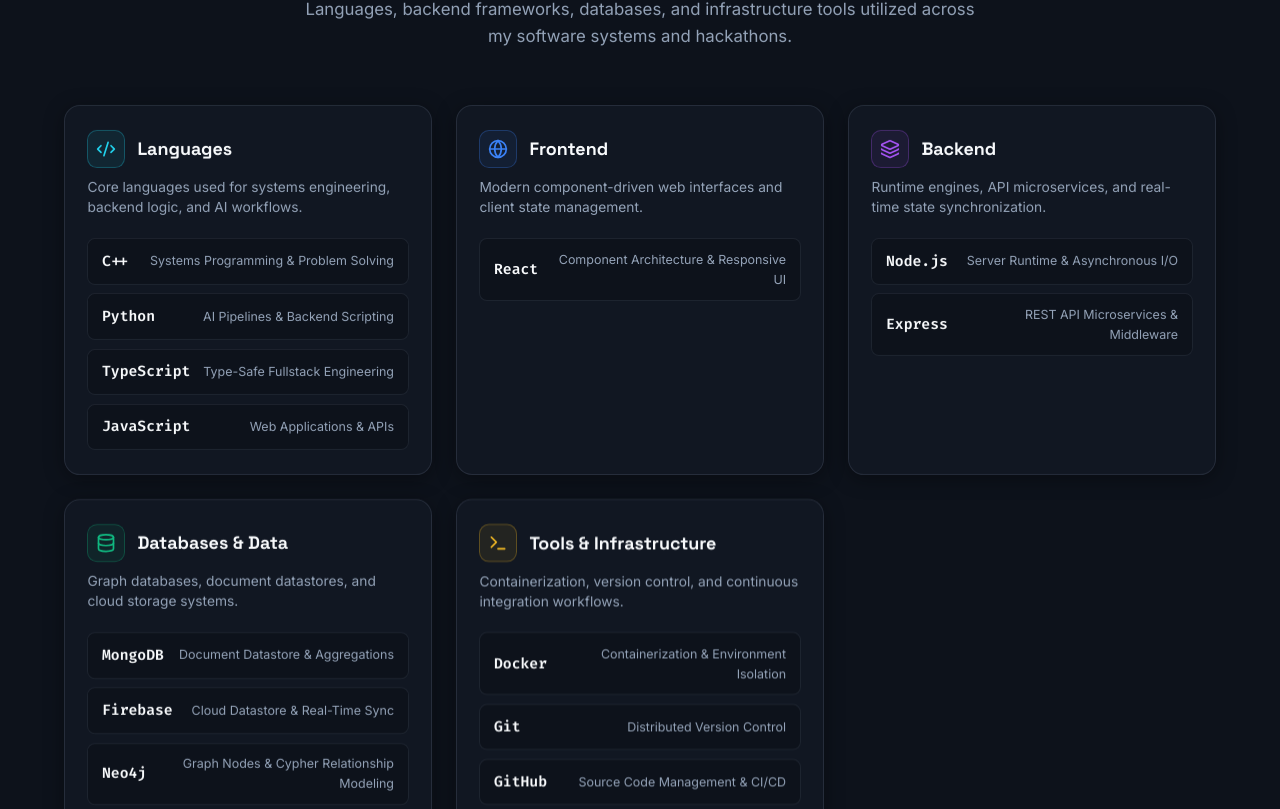
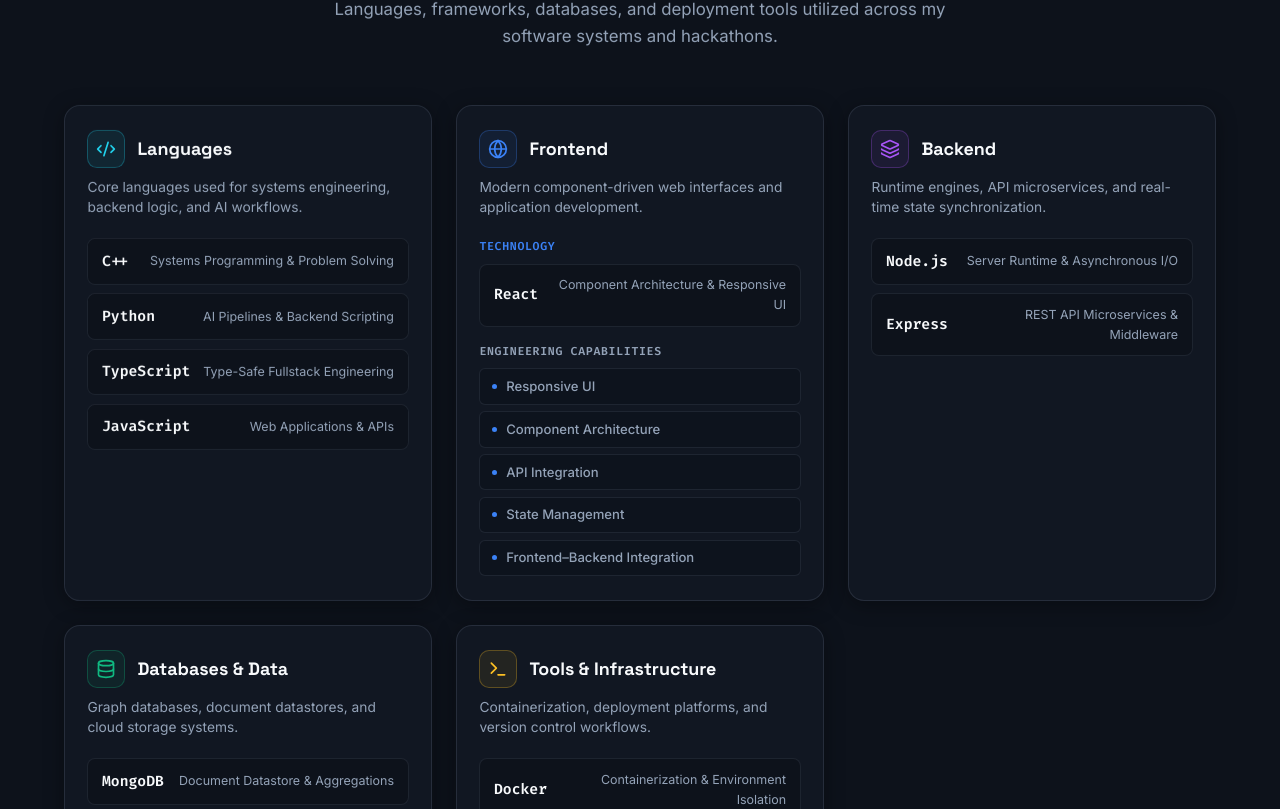
Before and after one commit to Divyanshgupta2580/Portfolio_Website, a React (Vite) app: page / in a window 1280 px wide. Shown: the part 2971-3780 px from the top of the page. Built offline with nearby package versions, Linux system fonts and the light colour scheme.

Commit message:
fix(journey): lock strict timeline sequence and update skills tooling

```diff
--- a/src/components/Journey.tsx
+++ b/src/components/Journey.tsx
@@ -1,12 +1,26 @@
 import React from "react";
 import { PORTFOLIO_DATA } from "../data/portfolioData";
+import type { JourneyItem } from "../data/portfolioData";
 import { ScrollReveal } from "./ScrollReveal";
 import { Trophy, Shield, Cpu, Bot, CheckCircle2, Calendar } from "lucide-react";
 
 export const Journey: React.FC = () => {
-  const getItemDetails = (idx: number) => {
-    switch (idx) {
-      case 0: // Qualcomm Hackathon / JanSetu
+  const getItemDetails = (item: JourneyItem) => {
+    const text = (item.title + " " + item.projectTitle).toLowerCase();
+
+    if (text.includes("hackhazards") || text.includes("benefit")) {
+      return {
+        icon: <Trophy size={18} color="var(--accent-purple)" />,
+        accentColor: "var(--accent-purple)",
+        glowShadow: "0 0 14px var(--accent-purple-glow)",
+        nodeBorder: "1px solid var(--accent-purple-border)",
+        badgeBg: "var(--accent-purple-subtle)",
+        badgeBorder: "1px solid var(--accent-purple-border)",
+        badgeColor: "var(--accent-purple)",
+      };
+    }
+
+    if (text.includes("qualcomm") || text.includes("jansetu")) {
       return {
         icon: <Cpu size={18} color="var(--accent-emerald)" />,
         accentColor: "var(--accent-emerald)",
@@ -16,7 +30,9 @@
         badgeBorder: "1px solid var(--accent-emerald-border)",
         badgeColor: "var(--accent-emerald)",
       };
-      case 1: // AB Talks / Tron
+    }
+
+    if (text.includes("ab talks") || text.includes("tron")) {
       return {
         icon: <Bot size={18} color="var(--accent-blue)" />,
         accentColor: "var(--accent-blue)",
@@ -26,7 +42,9 @@
         badgeBorder: "1px solid rgba(59, 130, 246, 0.30)",
         badgeColor: "var(--accent-blue)",
       };
-      case 2: // FAR AWAY Hackathon / RailGuard-AI
+    }
+
+    if (text.includes("far away") || text.includes("railguard")) {
       return {
         icon: <Shield size={18} color="var(--accent-cyan)" />,
         accentColor: "var(--accent-cyan)",
@@ -36,17 +54,8 @@
         badgeBorder: "1px solid var(--accent-cyan-border)",
         badgeColor: "var(--accent-cyan)",
       };
-      case 3: // HackHazards'26 / BenefitOS
-        return {
-          icon: <Trophy size={18} color="var(--accent-purple)" />,
-          accentColor: "var(--accent-purple)",
-          glowShadow: "0 0 14px var(--accent-purple-glow)",
-          nodeBorder: "1px solid var(--accent-purple-border)",
-          badgeBg: "var(--accent-purple-subtle)",
-          badgeBorder: "1px solid var(--accent-purple-border)",
-          badgeColor: "var(--accent-purple)",
-        };
-      default: // Build With Bharat 2.0 (Upcoming)
+    }
+
     return {
       icon: <Calendar size={18} color="var(--accent-amber)" />,
       accentColor: "var(--accent-amber)",
@@ -56,7 +65,6 @@
       badgeBorder: "1px solid var(--accent-amber-border)",
       badgeColor: "var(--accent-amber)",
     };
-    }
   };
 
   return (
@@ -122,16 +130,16 @@
               bottom: "40px",
               left: "21px",
               width: "2px",
-              background: "linear-gradient(180deg, var(--accent-emerald) 0%, var(--accent-blue) 25%, var(--accent-cyan) 50%, var(--accent-purple) 75%, var(--accent-amber) 100%)",
+              background: "linear-gradient(180deg, var(--accent-purple) 0%, var(--accent-emerald) 25%, var(--accent-blue) 50%, var(--accent-cyan) 75%, var(--accent-amber) 100%)",
               zIndex: 1,
             }}
             className="journey-vertical-line"
           />
 
-          {/* Timeline Items */}
+          {/* Timeline Items - Rendered in direct declared sequence without any sorting */}
           <div style={{ display: "flex", flexDirection: "column", gap: "3.25rem" }}>
             {PORTFOLIO_DATA.journey.map((item, idx) => {
-              const details = getItemDetails(idx);
+              const details = getItemDetails(item);
 
               return (
                 <ScrollReveal key={idx} direction="up" delay={idx * 70}>
--- a/src/components/Skills.tsx
+++ b/src/components/Skills.tsx
@@ -108,7 +108,7 @@
                 lineHeight: 1.6,
               }}
             >
-              Languages, backend frameworks, databases, and infrastructure tools utilized across my software systems and hackathons.
+              Languages, frameworks, databases, and deployment tools utilized across my software systems and hackathons.
             </p>
           </ScrollReveal>
         </div>
@@ -124,6 +124,8 @@
         >
           {PORTFOLIO_DATA.skills.map((category, idx) => {
             const theme = getCategoryAccent(category.title);
+            const hasCapabilities = category.capabilities && category.capabilities.length > 0;
+
             return (
               <ScrollReveal key={category.title} direction="up" delay={idx * 60}>
                 <div
@@ -193,7 +195,127 @@
                       {category.description}
                     </p>
 
-                    {/* Skill Items */}
+                    {/* If category has separate capabilities (like Frontend) */}
+                    {hasCapabilities ? (
+                      <div>
+                        {/* Subheader: Technology */}
+                        <div
+                          style={{
+                            fontSize: "0.72rem",
+                            fontFamily: "var(--font-mono)",
+                            color: theme.accent,
+                            fontWeight: 700,
+                            letterSpacing: "0.06em",
+                            textTransform: "uppercase",
+                            marginBottom: "0.45rem",
+                          }}
+                        >
+                          Technology
+                        </div>
+
+                        {/* Technology Cards */}
+                        <div style={{ display: "flex", flexDirection: "column", gap: "0.55rem", marginBottom: "1rem" }}>
+                          {category.skills.map((skill, sIdx) => (
+                            <div
+                              key={sIdx}
+                              className="individual-skill-card"
+                              style={{
+                                background: "var(--bg-secondary)",
+                                border: "1px solid var(--border-subtle)",
+                                borderRadius: "8px",
+                                padding: "0.65rem 0.85rem",
+                                display: "flex",
+                                alignItems: "center",
+                                justifyContent: "space-between",
+                                gap: "0.5rem",
+                                transition: "all 0.2s ease",
+                              }}
+                            >
+                              <span
+                                style={{
+                                  fontWeight: 700,
+                                  fontSize: "0.92rem",
+                                  color: "var(--text-primary)",
+                                  fontFamily: "var(--font-mono)",
+                                }}
+                              >
+                                {skill.name}
+                              </span>
+                              <span
+                                style={{
+                                  fontSize: "0.78rem",
+                                  color: "var(--text-secondary)",
+                                  fontFamily: "var(--font-main)",
+                                  textAlign: "right",
+                                }}
+                              >
+                                {skill.tag}
+                              </span>
+                            </div>
+                          ))}
+                        </div>
+
+                        {/* Subheader: Engineering Capabilities */}
+                        <div
+                          style={{
+                            fontSize: "0.72rem",
+                            fontFamily: "var(--font-mono)",
+                            color: "var(--text-secondary)",
+                            fontWeight: 700,
+                            letterSpacing: "0.06em",
+                            textTransform: "uppercase",
+                            marginBottom: "0.45rem",
+                          }}
+                        >
+                          Engineering Capabilities
+                        </div>
+
+                        {/* Capabilities List */}
+                        <div
+                          style={{
+                            display: "flex",
+                            flexDirection: "column",
+                            gap: "0.4rem",
+                          }}
+                        >
+                          {category.capabilities?.map((cap, cIdx) => (
+                            <div
+                              key={cIdx}
+                              style={{
+                                background: "rgba(13, 18, 27, 0.6)",
+                                border: "1px solid var(--border-subtle)",
+                                borderRadius: "6px",
+                                padding: "0.42rem 0.75rem",
+                                display: "flex",
+                                alignItems: "center",
+                                gap: "0.55rem",
+                              }}
+                            >
+                              <div
+                                style={{
+                                  width: "5px",
+                                  height: "5px",
+                                  borderRadius: "50%",
+                                  background: theme.accent,
+                                  flexShrink: 0,
+                                }}
+                              />
+                              <span
+                                style={{
+                                  fontSize: "0.82rem",
+                                  color: "var(--text-secondary)",
+                                  fontFamily: "var(--font-main)",
+                                  fontWeight: 500,
+                                }}
+                              >
+                                {cap}
+                              </span>
+                            </div>
+                          ))}
+                        </div>
+                      </div>
+                    ) : (
+                      /* Standard Category Skills List */
                       <div
                         style={{
                           display: "flex",
@@ -240,6 +362,7 @@
                           </div>
                         ))}
                       </div>
+                    )}
                   </div>
                 </div>
               </ScrollReveal>
--- a/src/data/portfolioData.ts
+++ b/src/data/portfolioData.ts
@@ -19,11 +19,18 @@
   featuredImage?: string;
 }
 
+export interface SkillItem {
+  name: string;
+  tag: string;
+  icon?: string;
+}
+
 export interface SkillCategory {
   title: string;
   description: string;
   iconName: string;
-  skills: { name: string; tag: string; icon?: string }[];
+  skills: SkillItem[];
+  capabilities?: string[];
 }
 
 export interface CapabilityItem {
@@ -125,28 +132,38 @@
 
   hackathons: [
     {
+      id: "hackhazards",
+      num: "01",
+      name: "HackHazards'26",
+      project: "BenefitOS",
+      focus: "Civic / AI Platform",
+      contribution: "Designed and developed the complete platform independently.",
+      badge: "Completed",
+      description: "AI-powered welfare scheme discovery platform using graph data structures and OCR document parsing."
+    },
+    {
       id: "qualcomm",
-      num: "01",
+      num: "02",
       name: "Qualcomm Hackathon",
       project: "JanSetu",
       focus: "AI / Edge Computing",
-      contribution: "Co-developed the complete backend with a teammate.",
+      contribution: "Me and my friend built the complete backend.",
       badge: "Completed",
       description: "AI-focused project exploring on-device edge computing and device-optimized AI workflows."
     },
     {
       id: "ab-talks",
-      num: "02",
+      num: "03",
       name: "AB Talks",
       project: "Tron",
       focus: "AI Agent Project",
-      contribution: "Majorly developed the project with a teammate, with UI development contributed by my teammate.",
+      contribution: "Majorly built by me; my friend worked on the UI.",
       badge: "Completed",
       description: "Autonomous AI agent project for automated topic discovery, scoring, and publishing."
     },
     {
       id: "far-away",
-      num: "03",
+      num: "04",
       name: "FAR AWAY Hackathon",
       project: "RailGuard-AI",
       focus: "Autonomous Rail Systems",
@@ -155,24 +172,14 @@
       description: "Autonomous rail infrastructure orchestration with sub-15ms WebSocket state sync and Gemini AI reasoning."
     },
     {
-      id: "hackhazards",
-      num: "04",
-      name: "HackHazards'26",
-      project: "BenefitOS",
-      focus: "Civic / AI Platform",
-      contribution: "Designed and developed the complete platform independently.",
-      badge: "Completed",
-      description: "AI-powered welfare scheme discovery platform using graph data structures and OCR document parsing."
-    },
-    {
       id: "build-with-bharat",
       num: "05",
       name: "Build With Bharat 2.0",
-      focus: "National Engineering Challenge",
-      contribution: "Upcoming participation in national engineering challenge.",
+      focus: "Upcoming Engineering Hackathon",
+      contribution: "Upcoming / Event has not taken place yet.",
       badge: "Upcoming",
       isUpcoming: true,
-      description: "National engineering hackathon exploring high-impact developer and public tech solutions."
+      description: "Upcoming national hackathon — details will be added upon participation."
     }
   ],
 
@@ -189,7 +196,8 @@
     "Neo4j",
     "Git / GitHub",
     "Docker",
-    "Vercel"
+    "Vercel",
+    "Render"
   ],
 
   learning: {
@@ -318,10 +326,17 @@
     },
     {
       title: "Frontend",
-      description: "Modern component-driven web interfaces and client state management.",
+      description: "Modern component-driven web interfaces and application development.",
       iconName: "Globe",
       skills: [
         { name: "React", tag: "Component Architecture & Responsive UI" },
+      ],
+      capabilities: [
+        "Responsive UI",
+        "Component Architecture",
+        "API Integration",
+        "State Management",
+        "Frontend–Backend Integration"
       ],
     },
     {
@@ -345,12 +360,14 @@
     },
     {
       title: "Tools & Infrastructure",
-      description: "Containerization, version control, and continuous integration workflows.",
+      description: "Containerization, deployment platforms, and version control workflows.",
       iconName: "Terminal",
       skills: [
         { name: "Docker", tag: "Containerization & Environment Isolation" },
         { name: "Git", tag: "Distributed Version Control" },
-        { name: "GitHub", tag: "Source Code Management & CI/CD" },
+        { name: "GitHub", tag: "Source Code Management & Collaboration" },
+        { name: "Vercel", tag: "Frontend Deployment & Hosting" },
+        { name: "Render", tag: "Backend Deployment & Hosting" },
       ],
     },
   ] as SkillCategory[],
@@ -393,7 +410,7 @@
       badge: "Hackathon Project",
       status: "Hackathon Project",
       category: "Software / AI",
-      contribution: "Co-developed the complete backend with a teammate.",
+      contribution: "Me and my friend built the complete backend.",
       shortDescription: "A civic complaint reporting and escalation platform built during the Qualcomm Hackathon, featuring automated officer assignment and 48-hour resolution SLA tracking.",
       problemStatement: "Public grievances and infrastructure faults frequently languish without administrative accountability due to lack of transparent escalation mechanisms.",
       fullDescription: "JanSetu is a civic issue reporting and escalation platform developed during the Qualcomm Hackathon. The platform enables citizens to submit local infrastructure reports, assigns incidents to designated local officers, and enforces a 48-hour resolution SLA with automated hierarchical escalation to ensure administrative accountability.",
@@ -423,7 +440,7 @@
       badge: "Hackathon Project",
       status: "Hackathon Project",
       category: "Software / AI",
-      contribution: "Majorly developed the project with a teammate, with UI development contributed by my teammate.",
+      contribution: "Majorly built by me; my friend worked on the UI.",
       shortDescription: "An autonomous AI agent engineered for AB Talks that discovers topics, evaluates candidates, makes editorial decisions, verifies sources, and maintains persistent memory.",
       problemStatement: "Automated content workflows often suffer from hallucinations, source drift, and duplicate outputs without rigorous verification and memory safeguards.",
       fullDescription: "Tron is an autonomous AI agent engineered for AB Talks for intelligent content discovery, editorial scoring, and end-to-end publishing. It features multi-model LLM generation (Gemini with Groq fallback), citation verification against primary sources and arXiv, schema-validated output structuring, and fail-closed duplicate detection via persistent SQLite memory.",
@@ -529,16 +546,32 @@
   journey: [
     {
       year: "2026",
+      title: "HACKHAZARDS'26",
+      organization: "HackHazards'26 Hackathon",
+      projectTitle: "BenefitOS",
+      projectSubtitle: "AI Citizen Welfare Discovery Platform",
+      contribution: "Designed and developed the complete platform independently.",
+      type: "Hackathon",
+      badge: "Completed",
+      description: "Designed and built an AI-powered platform to streamline citizen welfare scheme discovery, document verification, and eligibility assessment using graph databases and OCR.",
+      highlights: [
+        "Designed and developed the complete platform independently",
+        "Mapped government scheme prerequisites as Neo4j graph nodes and relationships",
+        "Integrated OCR document parsing with RAG query verification pipelines"
+      ]
+    },
+    {
+      year: "2026",
       title: "QUALCOMM HACKATHON",
       organization: "Qualcomm Snapdragon Multiverse",
       projectTitle: "JanSetu",
       projectSubtitle: "Civic Issue Reporting & Escalation Platform",
-      contribution: "Co-developed the complete backend with a teammate.",
+      contribution: "Me and my friend built the complete backend.",
       type: "Hackathon",
       badge: "Completed",
       description: "Participated in the Qualcomm Snapdragon Multiverse Hackathon, developing an automated civic issue reporting, tracking, and hierarchical escalation platform.",
       highlights: [
-        "Co-developed the complete backend with a teammate",
+        "Me and my friend built the complete backend",
         "Developed automated local officer assignment logic",
         "Engineered 48-hour SLA timer and hierarchical escalation workflows"
       ]
@@ -549,12 +582,12 @@
       organization: "AB Talks Hackathon",
       projectTitle: "Tron",
       projectSubtitle: "Autonomous AI Agent",
-      contribution: "Majorly developed the project with a teammate, with UI development contributed by my teammate.",
+      contribution: "Majorly built by me; my friend worked on the UI.",
       type: "Engineering",
       badge: "Completed",
       description: "An autonomous AI agent engineered for intelligent topic discovery, candidate scoring, citation validation, and automated publishing.",
       highlights: [
-        "Majorly developed the project with a teammate (UI by teammate)",
+        "Majorly built by me; my friend worked on the UI",
         "Engineered autonomous topic evaluation and multi-model LLM generation",
         "Built persistent SQLite deduplication memory and arXiv citation verification"
       ]
@@ -576,34 +609,18 @@
       ]
     },
     {
-      year: "2026",
-      title: "HACKHAZARDS'26",
-      organization: "HackHazards'26 Hackathon",
-      projectTitle: "BenefitOS",
-      projectSubtitle: "AI Citizen Welfare Discovery Platform",
-      contribution: "Designed and developed the complete platform independently.",
-      type: "Hackathon",
-      badge: "Completed",
-      description: "Designed and built an AI-powered platform to streamline citizen welfare scheme discovery, document verification, and eligibility assessment using graph databases and OCR.",
-      highlights: [
-        "Designed and developed the complete platform independently",
-        "Mapped government scheme prerequisites as Neo4j graph nodes and relationships",
-        "Integrated OCR document parsing with RAG query verification pipelines"
-      ]
-    },
-    {
       year: "Upcoming",
       title: "BUILD WITH BHARAT 2.0",
-      organization: "National Engineering Hackathon",
-      projectTitle: "Engineering Challenge",
-      projectSubtitle: "Public Tech & Developer Tooling",
-      contribution: "Registered / Upcoming participation in national engineering challenge.",
+      organization: "Upcoming Hackathon",
+      projectTitle: "Upcoming Hackathon",
+      projectSubtitle: "Event Not Yet Conducted",
+      contribution: "Upcoming / Event has not taken place yet.",
       type: "Hackathon",
       badge: "Upcoming",
-      description: "Upcoming national engineering hackathon focusing on building high-impact developer and public technology systems.",
+      description: "Upcoming national hackathon — details will be added upon participation.",
       highlights: [
-        "Registered for upcoming national-level engineering competition",
-        "Preparing architectures for scalable civic and public technology systems"
+        "Upcoming hackathon event",
+        "Details and project scope will be updated after the event"
       ]
     }
   ] as JourneyItem[],
```
Lines whose indentation alone changed are shown as unchanged.
